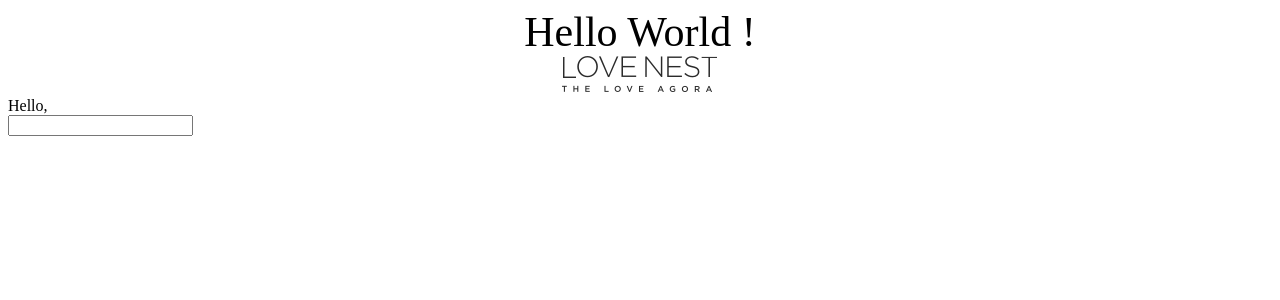
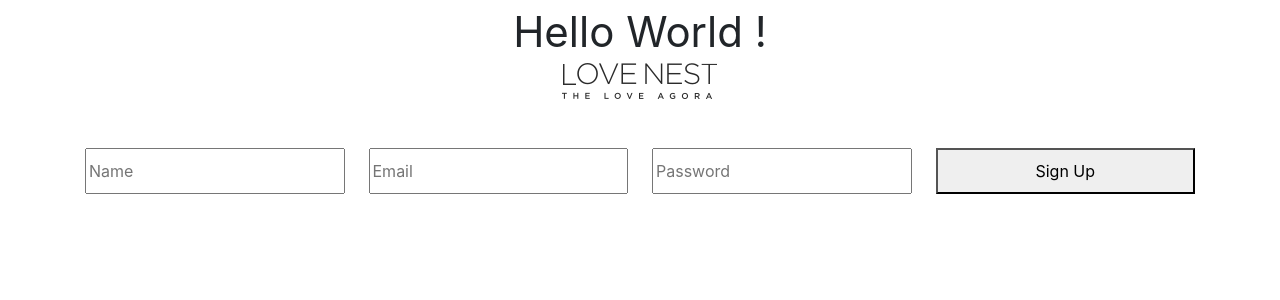
Before and after one commit to aimanggi/react-webpack, a React app: page / in a window 1280 px wide. Shown: the top 300 px of the page. Built offline with nearby package versions, Linux system fonts and the light colour scheme.

Commit message:
simple form

```diff
--- a/package.json
+++ b/package.json
@@ -29,6 +29,9 @@
     "webpack-dev-server": "^3.8.1"
   },
   "dependencies": {
+    "@material-ui/core": "^4.4.2",
+    "bootstrap": "^4.3.1",
+    "jquery": "^3.4.1",
     "node-sass": "^4.12.0",
     "path": "^0.12.7",
     "react": "^16.9.0",
--- a/src/App.js
+++ b/src/App.js
@@ -9,30 +9,29 @@ import ReactDOM from 'react-dom';
 
 
 // BASE CSS FRAMEWORK
-// import '../node_modules/bootstrap/dist/css/bootstrap.min.css';
-
-// CUSTOMIZED
-import './assets/scss/style.scss';
+import '../node_modules/bootstrap/dist/css/bootstrap.min.css';
 
 // THIRD PARTY CSS
 // IF ANY WILL GOES HERE
 
+// CUSTOMIZED CSS
+import './assets/scss/style.scss';
+
 // BASE JS FRAMEWORK
-// import 'jquery';
-// import 'bootstrap';
+import 'bootstrap';
 
 // ROUTER
-import AppRouters from './routers/App';
+import App from './routers/App';
 
 
 // CONFIGURE APOLLO CLIENT
 
 // const { APOLLO_SERVICE } = process.env;
-// // APOLLO_SERVICE="https://staging-dot-apollo-dot-love-nest-233803.appspot.com/"
+// // APOLLO_SERVICE=""
 // console.debug(APOLLO_SERVICE);
 
 // const client = new ApolloClient({
-//   link: createUploadLink({ uri: process.env.APOLLO_SERVICE }),
+//   link: createUploadLink({ uri: APOLLO_SERVICE }),
 //   cache: new InMemoryCache(),
 // });
 
@@ -40,25 +39,16 @@ import AppRouters from './routers/App';
 /*
  * APP
  */
-// const RouterWithClient = withApollo(AppRouters);
-// const Main = () => {
-//   return (
-//     <React.Fragment>
-//       <MuiThemeProvider theme={theme}>
-//         <RouterWithClient />
-//       </MuiThemeProvider>
-//     </React.Fragment>
-//   );
-// };
+
 
 // ReactDOM.render(
 //   <ApolloProvider client={client}>
-//     <Main />
+//     <App />
 //   </ApolloProvider>,
 //   document.getElementById('root')
 // );
 
 ReactDOM.render(
-      <AppRouters />,
+      <App />,
     document.getElementById('root')
   );
--- /dev/null
+++ b/src/assets/scss/_base.scss
@@ -0,0 +1,9 @@
+input,
+button {
+    width: 100%;
+    height: 46px;
+}
+
+.wrapper {
+    padding: 48px 0px;
+}
--- a/src/assets/scss/style.scss
+++ b/src/assets/scss/style.scss
@@ -1 +1,2 @@
 @import 'home.scss';
+@import 'base.scss';
--- a/src/views/Child.js
+++ b/src/views/Child.js
@@ -1,10 +1,13 @@
 import React, { Component } from 'react';
+import { Grid } from '@material-ui/core';
 
 class Child extends Component {
     constructor(props) {
         super(props);
         this.state = {
             name: '',
+            email: '',
+            password: '',
         }
     }
 
@@ -14,11 +17,34 @@ class Child extends Component {
         })
     }
 
+    submitForm = e => {
+        e.preventDefault();
+        console.log('Submited :', this.state);
+    }
+
     render() {
         return (
-            <div>
-                <div>Hello, {this.state.name}</div>
-                <input type="text" value={this.state.name} onChange={(e) => this.onChange(e, 'name')} />
+            <div className="container">
+                <form onSubmit={(e) => this.submitForm(e)}>
+                {/* <div>Hello, {this.state.name}</div>
+                <input type="text" value={this.state.name} onChange={(e) => this.onChange(e, 'name')} /> */}
+                <div className="wrapper">
+                <Grid container spacing={3}>
+                    <Grid item lg={3}>
+                    <input type="text" value={this.state.name} placeholder="Name" onChange={(e) => this.onChange(e, 'name')} />
+                    </Grid>
+                    <Grid item lg={3}>
+                    <input type="email" value={this.state.email} placeholder="Email" onChange={(e) => this.onChange(e, 'email')} />
+                    </Grid>
+                    <Grid item lg={3}>
+                    <input type="password" value={this.state.password} placeholder="Password" onChange={(e) => this.onChange(e, 'password')} />
+                    </Grid>
+                    <Grid item lg={3}>
+                    <button type="submit">Sign Up</button>
+                    </Grid>
+                </Grid>
+                </div>
+               </form>
             </div>
         );
     }
```
Also changed, not shown: 1 other file (tests, documents, lock files or other folders).
